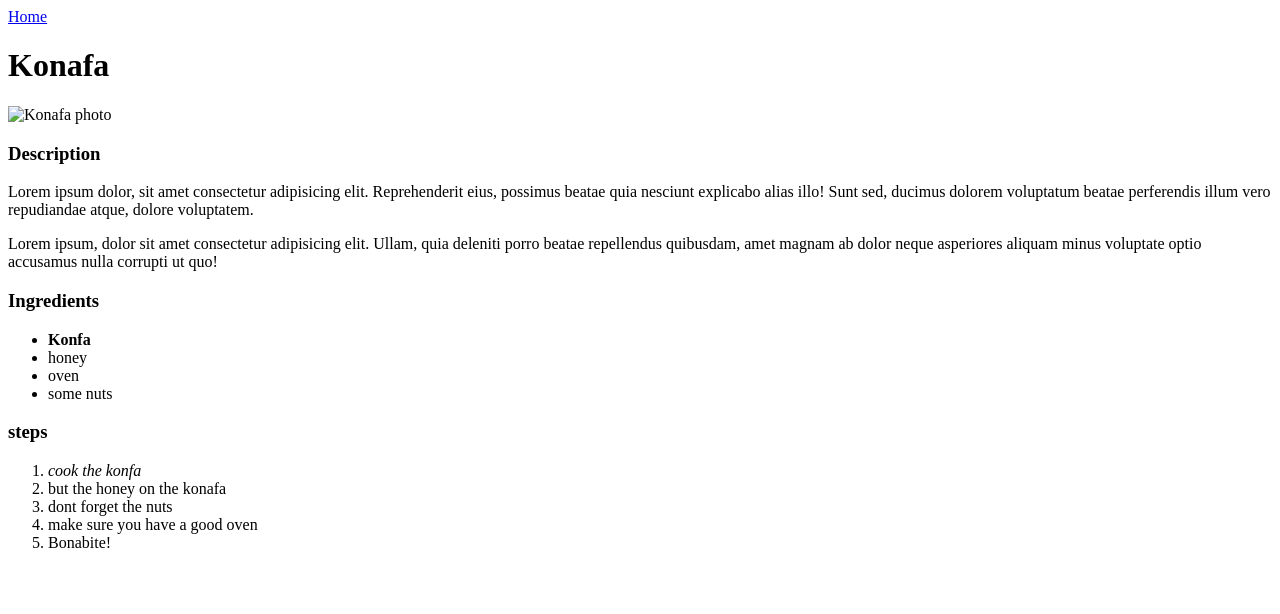
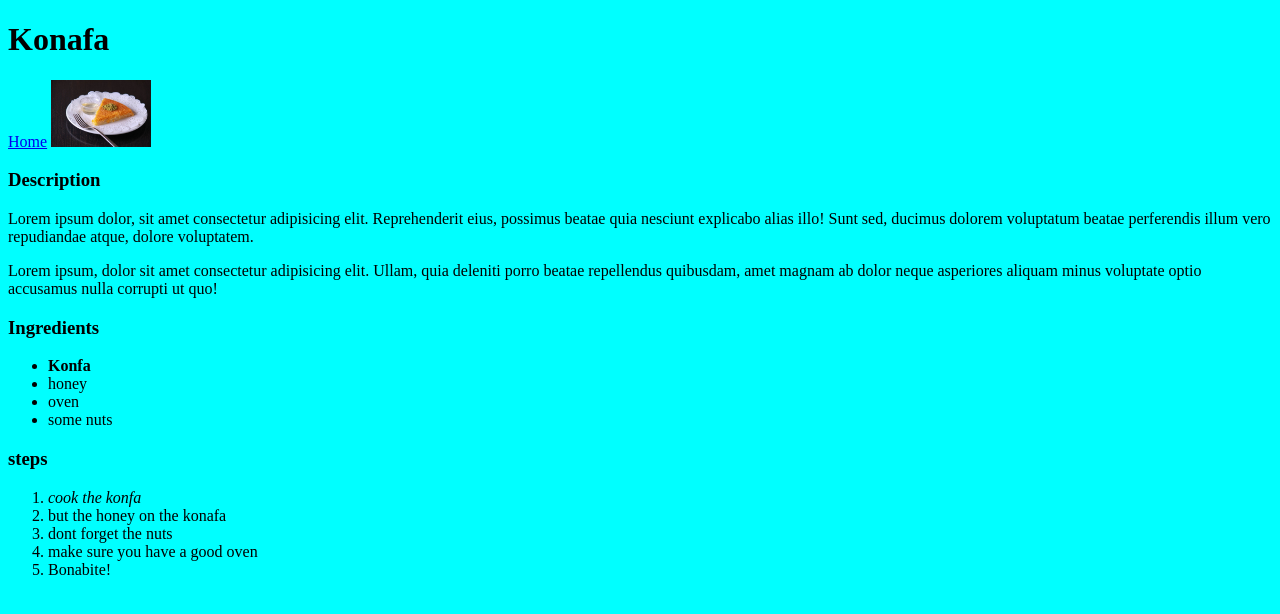
Before and after one commit to ahmedmaher2481998/odin-recipes, a plain HTML site: page recipes/konafa.html in a window 1280 px wide. Drawn offline with Linux system fonts and the light colour scheme.

Commit message:
fixed some issues

```diff
--- /dev/null
+++ b/css/style.css
@@ -0,0 +1,3 @@
+body{
+    background-color: aqua;
+}
--- a/recipes/konafa.html
+++ b/recipes/konafa.html
@@ -5,11 +5,16 @@
     <meta http-equiv="X-UA-Compatible" content="IE=edge">
     <meta name="viewport" content="width=device-width, initial-scale=1.0">
     <title>Konafa</title>
-    <a href="../index.html">Home</a>
+    <link rel="stylesheet" href="../css/style.css">
+
 </head>
 <body>
+
+
     <h1>Konafa</h1>
-    <img src="img/konafa.jpg"  width="100px"  alt="Konafa photo">
+    <a href="../index.html">Home</a>
+
+    <img src="../img/konafa.jpg"  width="100px"  alt="Konafa photo">
 
     <h3>Description</h3>
     <p>
```
Also changed, not shown: index.html (+1 -0 lines), recipes/bashamel.html (+3 -1 lines), recipes/checken.html (+3 -1 lines).
